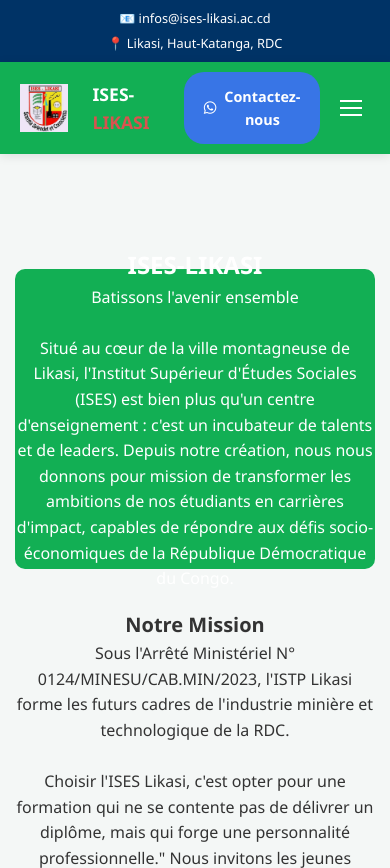
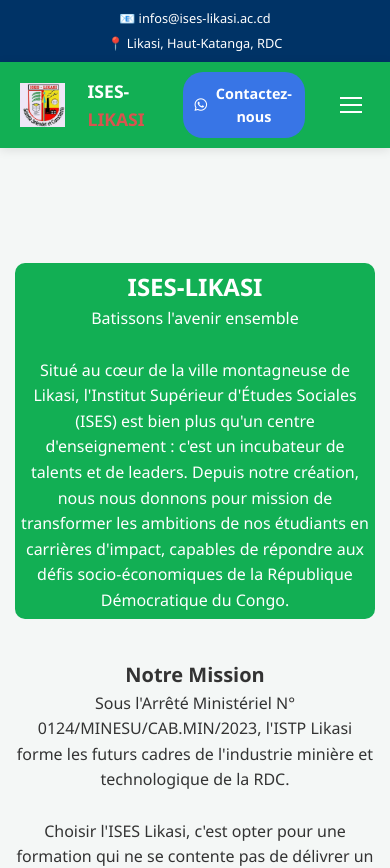
Before and after one commit to christian-program/ises_manager, a Django app: page /about/ in a window 390 px wide. Shown: the top 868 px of the page. Run offline with Django 5.2, Linux system fonts and the light colour scheme; data comes from the database, SQL or seed files in the repository.

Commit message:
adding media query for mobile display

```diff
--- a/ises_manager/settings.py
+++ b/ises_manager/settings.py
@@ -26,7 +26,7 @@
 # SECURITY WARNING: don't run with debug turned on in production!
 DEBUG = True
 
-ALLOWED_HOSTS = ['localhost', '127.0.0.1', '192.168.66.135']
+ALLOWED_HOSTS = ['localhost', '127.0.0.1', '192.168.98.135']
 
 
 # Application definition
--- a/portal/static/portal/css/responsive.css
+++ b/portal/static/portal/css/responsive.css
@@ -1,8 +1,3 @@
-/* Nouveau : responsive.css
-   Complément à style.css — mobile-first, menu burger, grilles adaptatives,
-   boutons et formulaires responsive, typographie fluide.
-*/
-
 /* BREAKPOINTS (mobile-first) */
 :root {
     --max-width-sm: 640px;
@@ -204,9 +199,23 @@
     body.nav-open .nav-toggle .hamburger::after { opacity: 0; }
 
     /* ensure logo and whatsapp button are not cramped */
-    .logo-container { gap: 10px; align-items: center; }
-    .logo-image { width: 48px; height: auto; }
+    .logo-container { gap: 8px; align-items: center; }
+    .logo-image { width: 45px; height: auto; }
     .logo { font-size: 1.1rem; }
+    .whatsApp-btn-header {padding: 2px; margin-right: 15px;}
+    .SCHEDULE {display: block;}
+    .hero {
+    height: auto;
+    padding: 5px;
+    background: var(--blue);
+    color: white; display:
+    flex; flex-direction:
+    column; justify-content:
+    center; align-items:
+    center; text-align:
+    center; border-radius: 10px;
+    margin-bottom: 40px;
+    }
 }
 
 /* Desktop: show nav-links inline and hide nav-toggle and nav-panel */
--- a/portal/templates/portal/about.html
+++ b/portal/templates/portal/about.html
@@ -3,7 +3,7 @@
 {% block title %}À propos{% endblock %}
 {% block content %}
 <section class="hero">
-    <h1>ISES-LIKASI</h1>
+    <h1 class="section-header">ISES-LIKASI</h1>
     <p>Batissons l'avenir ensemble</p>
     <br>
     <p>
```
